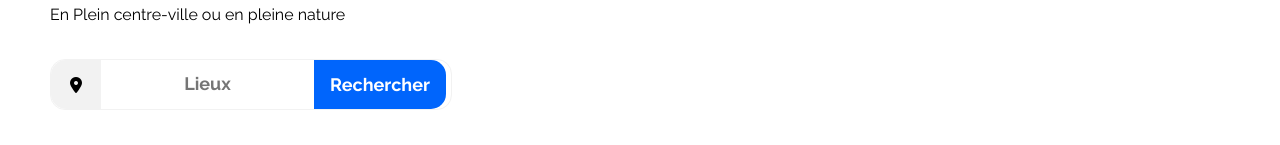
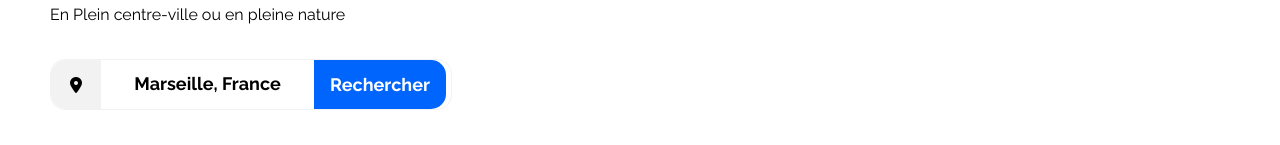
Before and after one commit to Mrt-28/OpenClassroom_Projet3_booki, a plain HTML site: page index.html in a window 1280 px wide. Shown: the part 138-283 px from the top of the page. Drawn offline with Linux system fonts and the light colour scheme.

Commit message:
add value for info__search__text

```diff
--- a/index.html
+++ b/index.html
@@ -31,7 +31,7 @@
                 </div>
                 <form class="info__search">
                     <figure class="info__search__icon"><i class="fa-solid fa-location-dot"></i></figure>
-                    <input class="info__search__text" type="text" id="search_place" placeholder="Lieux">
+                    <input class="info__search__text" type="text" id="search_place" placeholder="Lieux" value="Marseille, France">
                     <input class="info__search__button" type="submit" value="Rechercher">
                     <button class="info__search__button-icon" name="search_button" type="button"><i class="fa-solid fa-magnifying-glass"></i></button>
                 </form>
```
